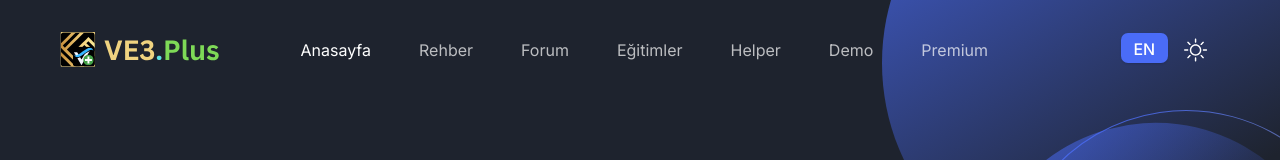
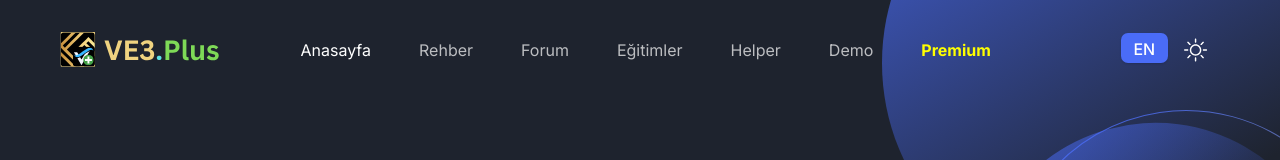
Before and after one commit to f9260/tes8, a Next.js app: page / in a window 1280 px wide. Shown: the top 160 px of the page. Built offline with nearby package versions, Linux system fonts and the light colour scheme.

Commit message:
Update index.tsx

```diff
--- a/src/components/Header/index.tsx
+++ b/src/components/Header/index.tsx
@@ -111,11 +111,13 @@
                            menuItem.newTab ? (
                             <a
                             href={menuItem.path}
-                            className={`flex py-2 text-base lg:mr-0 lg:inline-flex lg:px-0 lg:py-6 ${
-                              usePathName === menuItem.path
-                                ? "text-primary dark:text-white"
-                                : "text-dark hover:text-primary dark:text-white/70 dark:hover:text-white"
-                            }`}
+                              className={`flex py-2 text-base lg:mr-0 lg:inline-flex lg:px-0 lg:py-6 ${menuItem.title === "Premium"
+                                  ? "text-primary dark:text-[#FFFF00] text-red-500 font-bold"
+                                  : usePathName === menuItem.path
+                                    ? "text-primary dark:text-white"
+                                    : "text-dark hover:text-primary dark:text-white/70 dark:hover:text-white"
+                                }`}
+
                             target="_blank" // Yeni sekme için target özelliği
                             rel="noopener noreferrer" // Güvenlik önlemi
                           >
```
